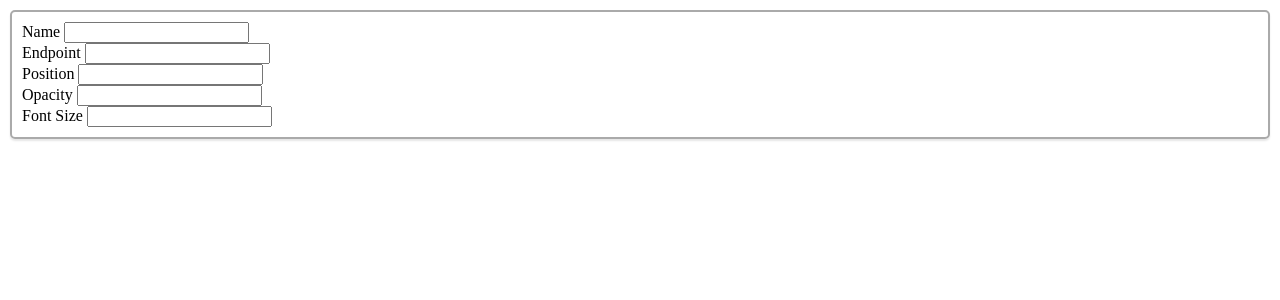
After one commit to JohannesHenz/mmam-public, a Node project: template views/settings.ejs in a window 1280 px wide. The commit adds this page. Shown: the top 300 px of the page. Run offline with Node 20 templates, Linux system fonts and the light colour scheme; the template is opened without the code that fills it, so the values that code supplies are empty.

Commit message:
settings endpoint + html

```diff
--- a/public/settings.js
+++ b/public/settings.js
@@ -1,5 +1,6 @@
-$(document).keypress((event) => {
-    if (event.key === 'S' || event.key === 's') {
-        console.log('Settings');
-    }
-})
+$(document).ready(() => main());
+
+function main() {
+    // TODO: load existing settings
+    console.log('settings');
+}
--- a/public/styles.css
+++ b/public/styles.css
@@ -22,3 +22,12 @@ table {
     border-collapse: separate;
     border-spacing: 15px;
 }
+
+/* TODO: eventually place this in a seperate styles file */
+.card {
+    border: 2px solid #aaa;
+    border-radius: 5px;
+    padding: 10px;
+    margin: 10px;
+    box-shadow: 0 2px 2px rgba(0, 0, 0, 0.1);
+}
--- a/routes/index.js
+++ b/routes/index.js
@@ -1,6 +1,7 @@
 const Routes = (server) => {
     server.use('/test', require('./test'));
     server.use('/', require('./root'));
+    server.use('/settings', require('./settings'));
 };
 
 module.exports = Routes;
--- a/server.js
+++ b/server.js
@@ -1,6 +1,5 @@
 const logger = require('./utils/logger');
 const favicon = require('serve-favicon');
-const routes = require('./routes');
 const express = require('express');
 const server = express();
 const path = require('path');
@@ -17,7 +16,7 @@ server.use((request, response, next) => {
     next();
 });
 
-routes(server);
+require('./routes')(server);
 
 server.listen(port, () => {
     logger.success(`Listening: http://localhost:${port}`);
--- a/views/index.ejs
+++ b/views/index.ejs
@@ -18,6 +18,8 @@
 <div id="map"></div>
 <script type="text/javascript" src="/map.js"></script>
 <script type="text/javascript" src="/test.js"></script>
-<script type="text/javascript" src="/settings.js"></script>
+<script type="text/javascript">
+    $(document).keypress((event) => { if (event.key === 'S' || event.key === 's') window.location.href = '/settings'; });
+</script>
 </body>
 </html>
--- /dev/null
+++ b/views/settings.ejs
@@ -0,0 +1,43 @@
+<!DOCTYPE html>
+<html lang="en">
+<head>
+    <meta charset="UTF-8">
+    <meta name="viewport" content="width=device-width, initial-scale=1.0">
+    <link rel="stylesheet" type="text/css" href="/styles.css"/>
+    <link rel="stylesheet" href="https://unpkg.com/leaflet@1.9.4/dist/leaflet.css"
+          integrity="sha256-p4NxAoJBhIIN+hmNHrzRCf9tD/miZyoHS5obTRR9BMY="
+          crossorigin=""/>
+    <script src="https://unpkg.com/leaflet@1.9.4/dist/leaflet.js"
+            integrity="sha256-20nQCchB9co0qIjJZRGuk2/Z9VM+kNiyxNV1lvTlZBo="
+            crossorigin=""></script>
+    <script src=" https://cdn.jsdelivr.net/npm/jquery@3.7.1/dist/jquery.min.js "></script>
+    <title>MMAM - Settings</title>
+</head>
+<body>
+<main>
+    <div class="card">
+        <div>
+            <label for="name">Name</label>
+            <input type="text" id="name">
+        </div>
+        <div>
+            <label for="endpoint">Endpoint</label>
+            <input type="text" id="endpoint">
+        </div>
+        <div>
+            <label for="position">Position</label>
+            <input type="text" id="position">
+        </div>
+        <div>
+            <label for="opacity">Opacity</label>
+            <input type="text" id="opacity">
+        </div>
+        <div>
+            <label for="font-size">Font Size</label>
+            <input type="text" id="font-size">
+        </div>
+    </div>
+</main>
+<script type="text/javascript" src="/settings.js"></script>
+</body>
+</html>
```
Also changed, not shown: docs/todo.md (+1 -0 lines), routes/settings.js (added, +7 -0 lines).
